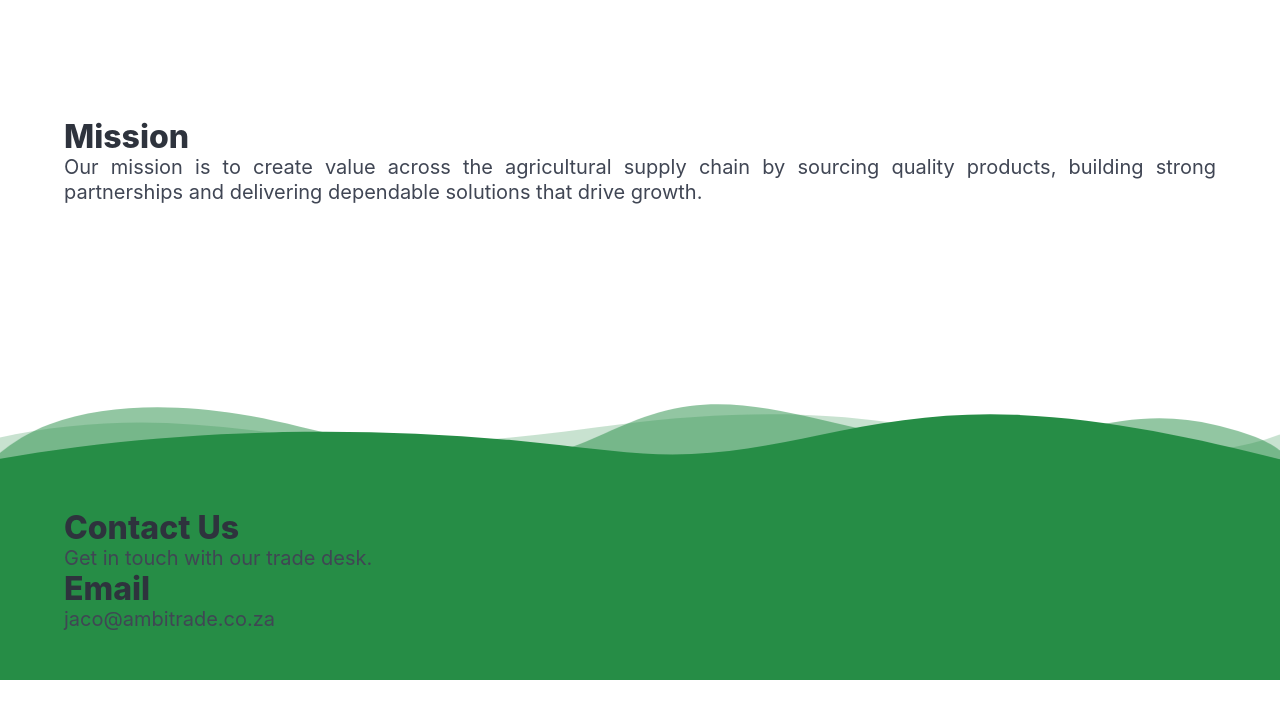
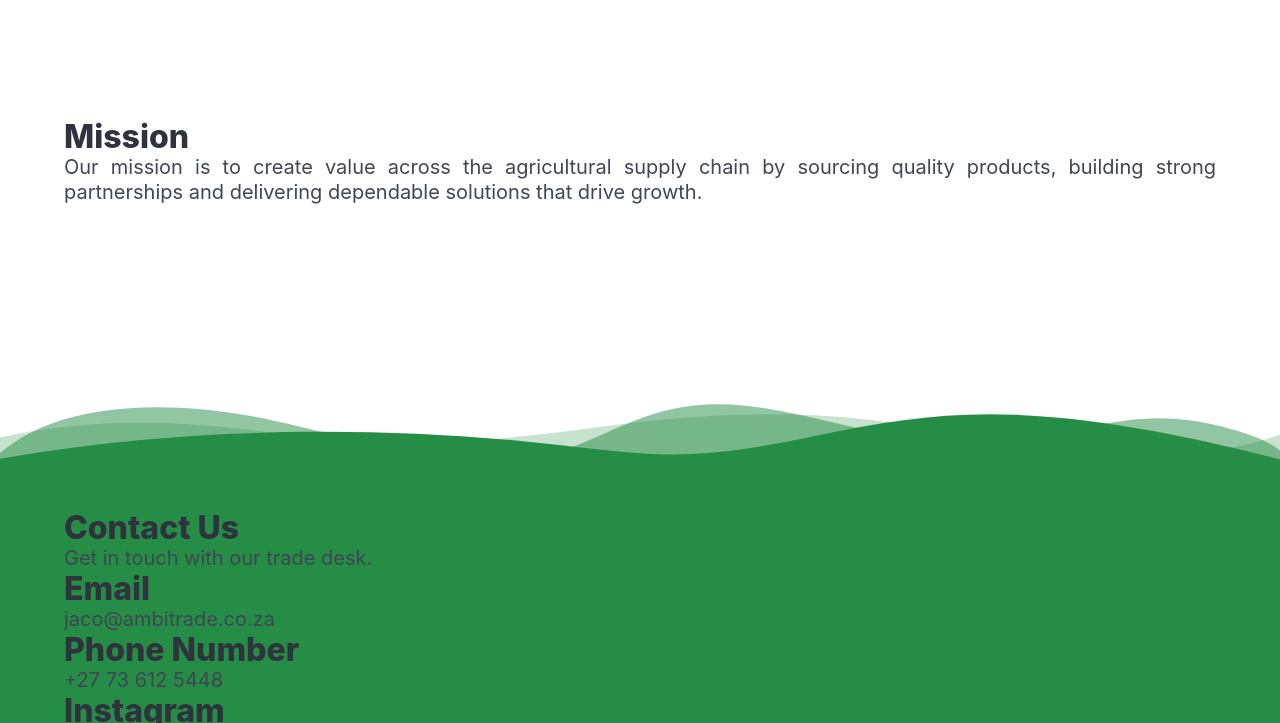
Before and after one commit to StiaanK/ambitrade, a website: page index.html in a window 1280 px wide. Shown: the part 1755-2478 px from the top of the page. Before the commit the page ends 2435 px from the top, so only its background shows below. Drawn offline with Linux system fonts and the light colour scheme.

Commit message:
Added contact details

```diff
--- a/index.html
+++ b/index.html
@@ -125,6 +125,11 @@
 
             <div class="title"> Email</div>
             <div class="subtitle">jaco@ambitrade.co.za </div>
+            <div class="title"> Phone Number</div>
+            <div class="subtitle">+27 73 612 5448 </div>
+            <div class="title">Instagram</div>
+            <div class="subtitle">@ambitrade</div>
+
 
         </div>
     </section>
```
